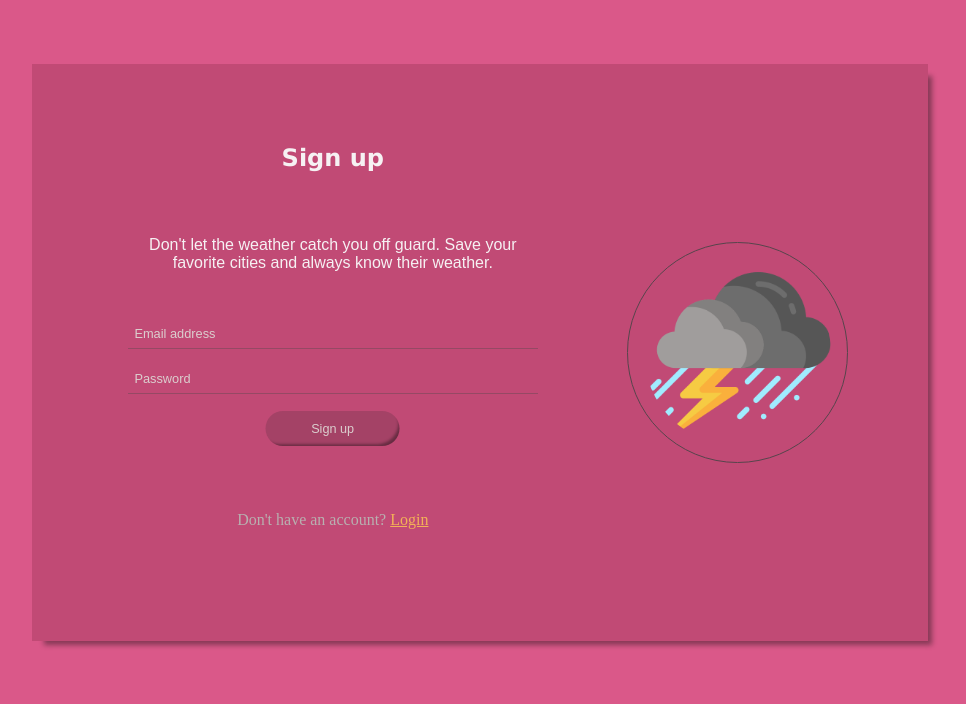
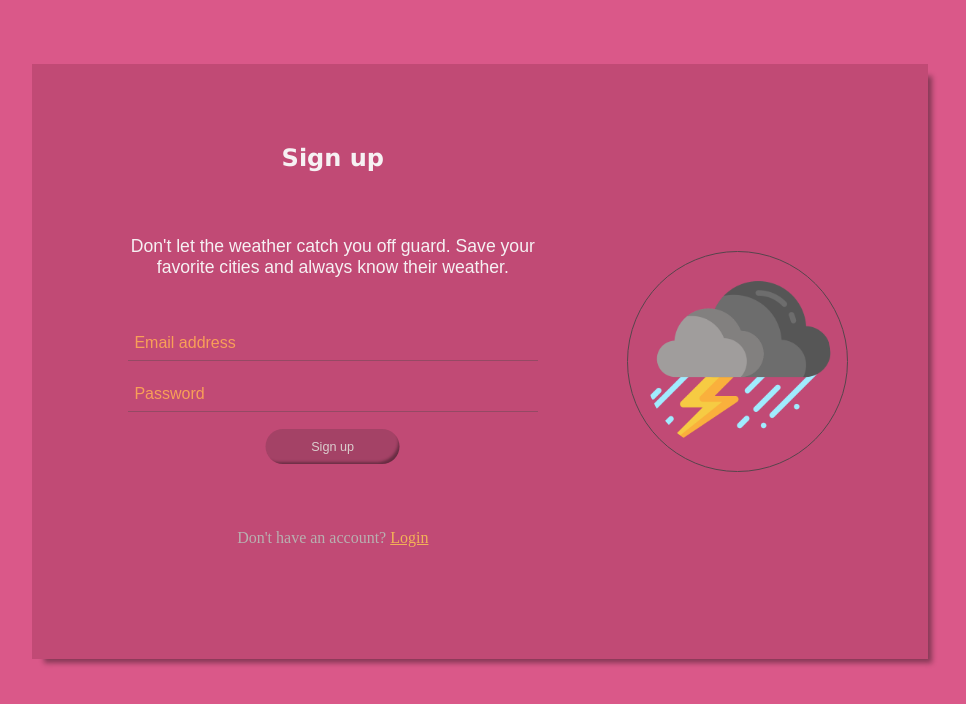
Before and after one commit to shella12/WeatherForecast, a React (Create React App) app: page /Signup in a window 1280 px wide. Shown: the top 704 px of the page, without its empty margins (160-1126 px from the left). Built offline with nearby package versions, Linux system fonts and the light colour scheme; no server answers.

Commit message:
Adjust font

```diff
--- a/src/App.css
+++ b/src/App.css
@@ -12,6 +12,8 @@
   --yellow: #f89f58;
   --light-blue: #1aa7ec;
   --off-white: #f6f1f3;
+  --brown: #8b3232;
+  --red: #a44242;
 }
 
 body {
@@ -237,6 +239,15 @@ ul {
   color: var(--off-white);
 }
 
+.alert {
+  color: #9fce1e;
+  background-color: #9fce1e5e;
+  border: 1px solid #9fce1e;
+  padding: 0.8rem;
+  width: fit-content;
+  margin: auto;
+}
+
 .form {
   background-color: #9531525e;
   background-repeat: no-repeat;
@@ -269,6 +280,7 @@ ul {
 
 .form-para {
   font-family: cursive, sans-serif;
+  font-size: 1.1rem;
   margin: 4rem 1rem 1rem;
   color: var(--off-white);
 }
@@ -282,6 +294,8 @@ ul {
 
 .auth-form input {
   background: transparent;
+  color: #dbcece;
+  font-size: 1.1rem;
   border: none;
   outline: none;
   border-bottom: 1px solid #50484b64;
@@ -289,8 +303,8 @@ ul {
 }
 
 .auth-form input::placeholder {
-  color: #dbcece;
-  font-size: 0.8rem;
+  color: var(--yellow);
+  font-size: 1rem;
 }
 
 .auth-form button,
@@ -309,7 +323,7 @@ ul {
 
 .auth-form button:hover,
 .today-card-div button:hover {
-  background-color: #8b3232;
+  background-color: var(--brown);
   transform: scale(1);
 }
 
@@ -344,12 +358,12 @@ ul {
 }
 
 .g-btn {
-  background-color: #a44242 !important;
+  background-color: var(--red) !important;
   align-self: center;
 }
 
 .g-btn > div > svg {
-  background-color: #8b3232 !important;
+  background-color: var(--brown) !important;
 }
 
 .heart-icon {
--- a/src/pages/Login.js
+++ b/src/pages/Login.js
@@ -40,7 +40,7 @@ const Login = () => {
             Don't let the weather catch you off guard. Save your favorite cities
             and always know their weather.
           </p>
-          {error && <p>{error}</p>}
+          {error && <p className="alert">{error}</p>}
           <form onSubmit={(e) => handleSubmit(e)} className="auth-form">
             <input
               type="email"
--- a/src/pages/Signup.js
+++ b/src/pages/Signup.js
@@ -28,7 +28,7 @@ e.preventDefault();
         <h2 className="form-title"> Sign up</h2>
         <p className="form-para">Don't let the weather catch you off guard. Save your favorite cities and always know their weather.</p>
 
-        {alert && <p>{alert}</p>}
+        {alert && <p className="alert">{alert}</p>}
         <form onSubmit={(e) => handleSubmit(e)} className="auth-form">
           <input
             type="email"
```
